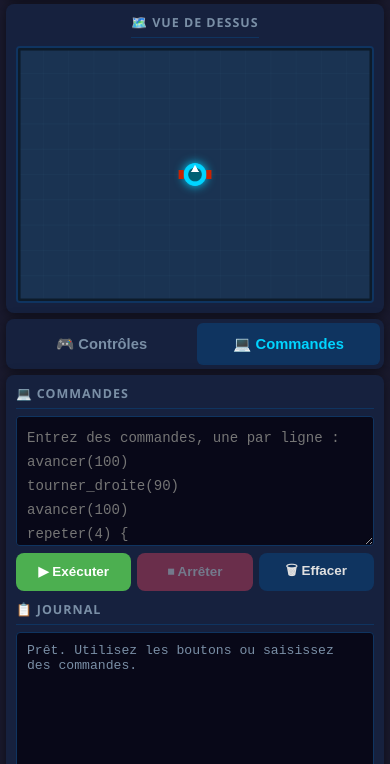
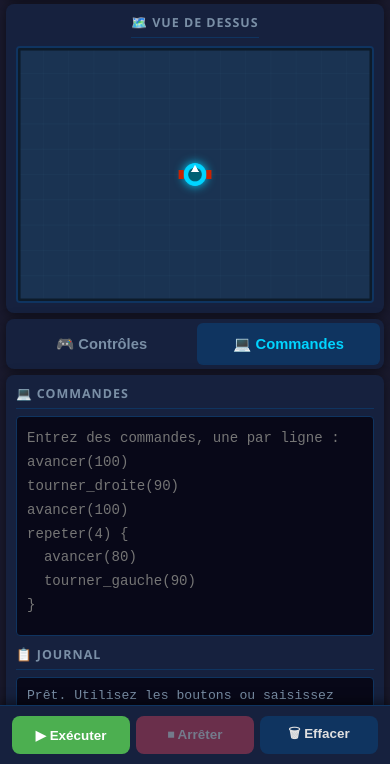
Before and after one commit to Emprint/simulateur-robot, a plain HTML site: page index.html in a window 390 px wide. Both pictures are taken after a click on the button "💻 Commandes". Shown: the part 80-844 px from the top of the page. Drawn offline with Linux system fonts and the light colour scheme.

Commit message:
Mobile : zone Commandes agrandie, boutons fixes en bas
- Textarea plus haute (32vh / 220px min)
- Journal sans hauteur max : déborde sous la ligne de flottaison
- Boutons Exécuter/Arrêter/Effacer en position fixe en bas d'écran
- Padding-bottom sur zone-console pour éviter le chevauchement

Co-authored-by: Copilot <223556219+Copilot@users.noreply.github.com>

```diff
--- a/style.css
+++ b/style.css
@@ -466,4 +466,38 @@ main {
   body[data-onglet="commandes"] #panneau-controle { display: none; }
   body[data-onglet="commandes"] #zone-console     { display: grid; }
 
+  /* ---- Zone Commandes agrandie sur mobile ---- */
+
+  /* Plus de place pour le textarea */
+  body[data-onglet="commandes"] #zone-saisie {
+    min-height: 220px;
+    height: 32vh;
+    resize: none;
+  }
+
+  /* Journal sans hauteur fixe : déborde sous la ligne de flotaison */
+  body[data-onglet="commandes"] #log-console {
+    height: auto;
+    max-height: none;
+    min-height: 100px;
+  }
+
+  /* Boutons Exécuter/Arrêter/Effacer collés en bas de l'écran */
+  body[data-onglet="commandes"] #boutons-console {
+    position: fixed;
+    bottom: 0;
+    left: 0;
+    right: 0;
+    padding: 10px 12px;
+    background: var(--bg-secondaire);
+    border-top: 1px solid var(--bg-element);
+    box-shadow: 0 -3px 10px rgba(0,0,0,0.5);
+    z-index: 200;
+  }
+
+  /* Espace en bas pour ne pas cacher le contenu derrière les boutons fixes */
+  body[data-onglet="commandes"] #zone-console {
+    padding-bottom: 72px;
+  }
+
 }
```
